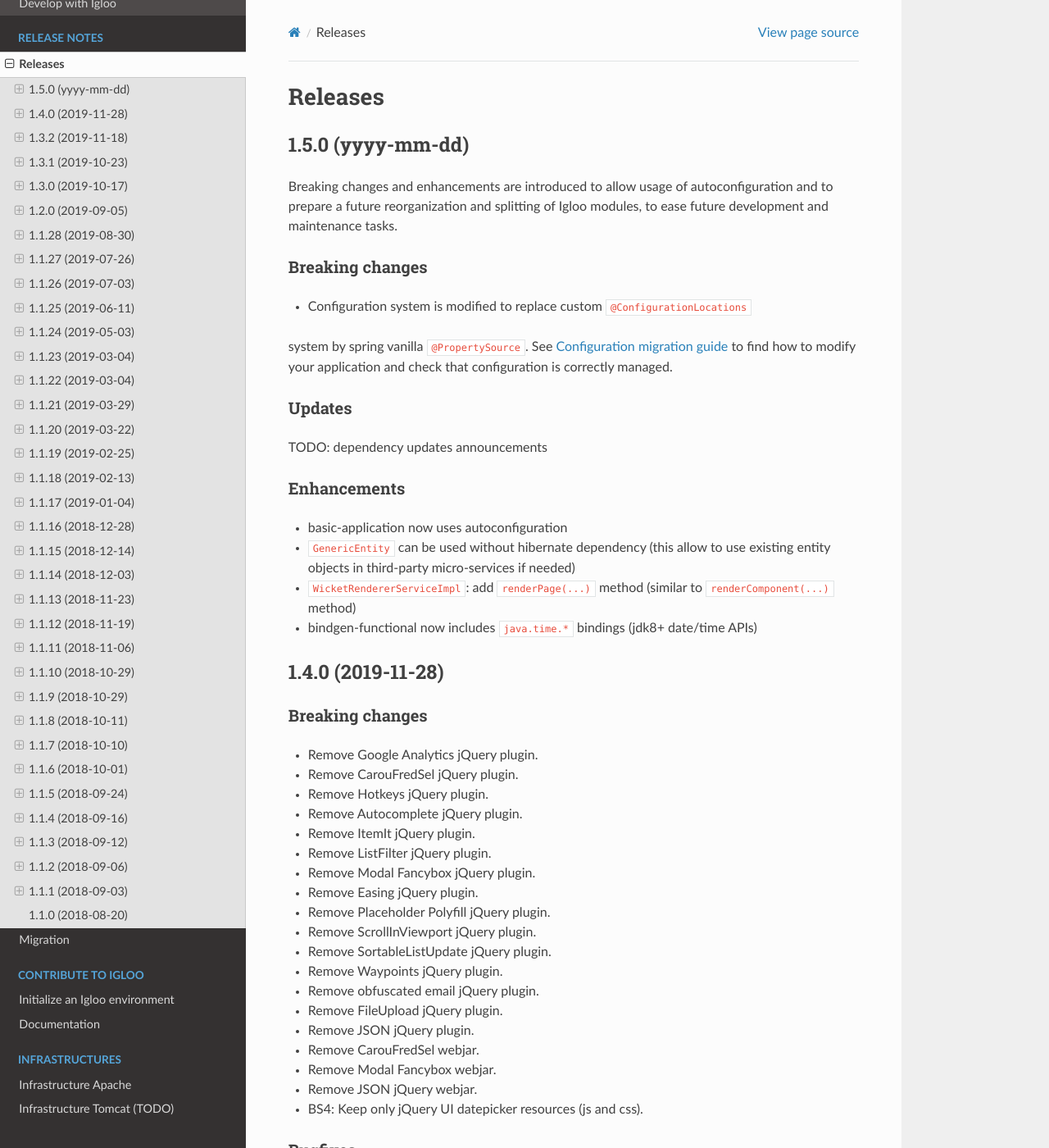
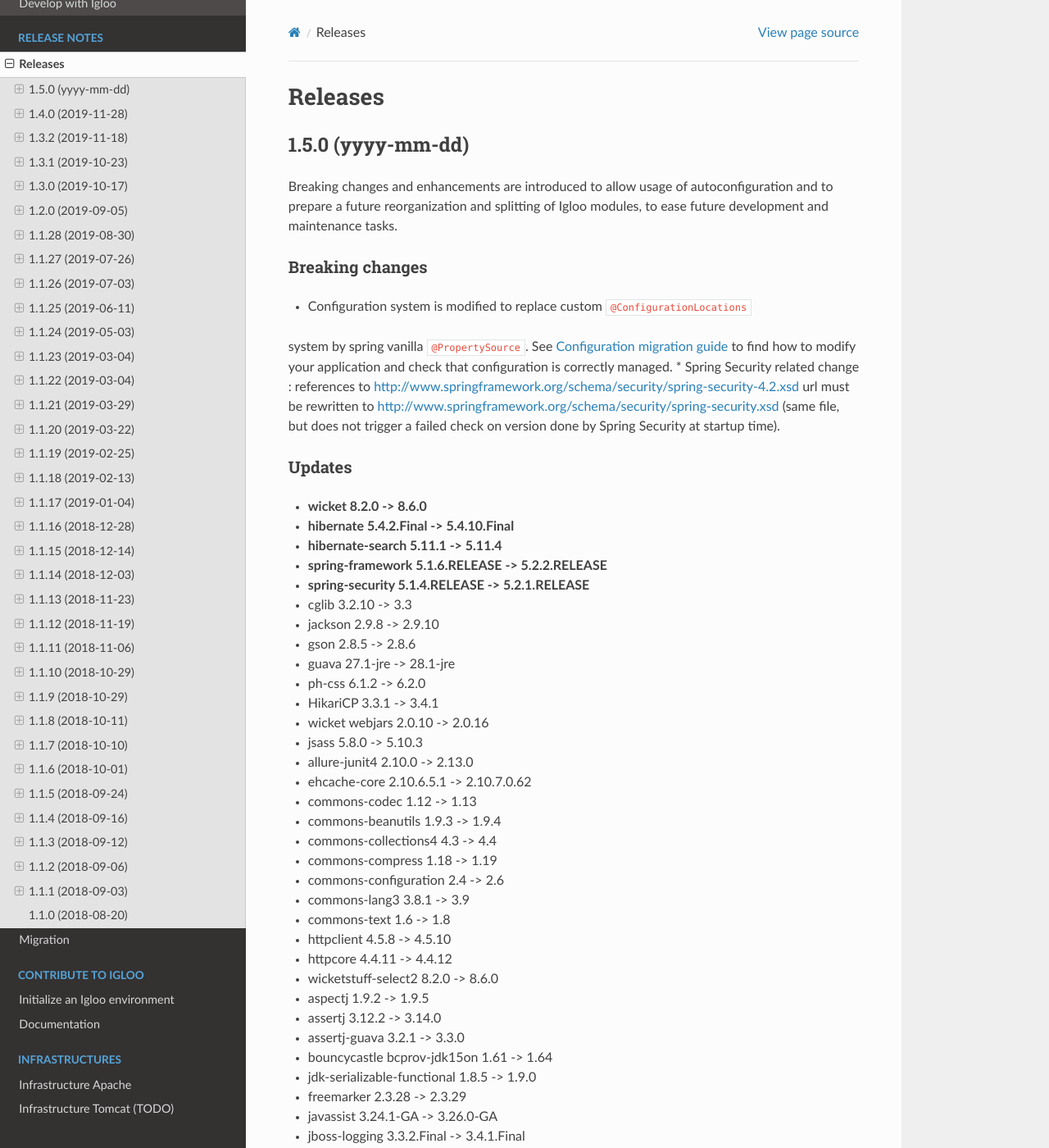
Before and after one commit to igloo-project/igloo-doc, a Sphinx documentation site: the page built from source/release-notes/releases.rst, in a window 1280 px wide and 1400 px high. Shown: the whole window at 82% size. Built offline with Sphinx 7.4.7 and the Read the Docs theme 2.0.0, drawn with Linux system fonts in a browser that asks for light colours; some of the changed text lies outside the part shown.

Commit message:
correct updates

```diff
--- a/source/release-notes/releases.rst
+++ b/source/release-notes/releases.rst
@@ -18,11 +18,72 @@
 system by spring vanilla ``@PropertySource``. See
 :ref:`property-source-migration` to find how to modify your application and
 check that configuration is correctly managed.
+* Spring Security related change : references to http://www.springframework.org/schema/security/spring-security-4.2.xsd
+url must be rewritten to http://www.springframework.org/schema/security/spring-security.xsd
+(same file, but does not trigger a failed check on version done by Spring Security at startup time).
 
 Updates
 *******
 
-TODO: dependency updates announcements
+* **wicket 8.2.0 -> 8.6.0**
+* **hibernate 5.4.2.Final -> 5.4.10.Final**
+* **hibernate-search 5.11.1 -> 5.11.4**
+* **spring-framework 5.1.6.RELEASE -> 5.2.2.RELEASE**
+* **spring-security 5.1.4.RELEASE -> 5.2.1.RELEASE**
+* cglib 3.2.10 -> 3.3
+* jackson 2.9.8 -> 2.9.10
+* gson 2.8.5 -> 2.8.6
+* guava 27.1-jre -> 28.1-jre
+* ph-css 6.1.2 -> 6.2.0
+* HikariCP 3.3.1 -> 3.4.1
+* wicket webjars 2.0.10 -> 2.0.16
+* jsass 5.8.0 -> 5.10.3
+* allure-junit4 2.10.0 -> 2.13.0
+* ehcache-core 2.10.6.5.1 -> 2.10.7.0.62
+* commons-codec 1.12 -> 1.13
+* commons-beanutils 1.9.3 -> 1.9.4
+* commons-collections4 4.3 -> 4.4
+* commons-compress 1.18 -> 1.19
+* commons-configuration 2.4 -> 2.6
+* commons-lang3 3.8.1 -> 3.9
+* commons-text 1.6 -> 1.8
+* httpclient 4.5.8 -> 4.5.10
+* httpcore 4.4.11 -> 4.4.12
+* wicketstuff-select2 8.2.0 -> 8.6.0
+* aspectj 1.9.2 -> 1.9.5
+* assertj 3.12.2 -> 3.14.0
+* assertj-guava 3.2.1 -> 3.3.0
+* bouncycastle bcprov-jdk15on 1.61 -> 1.64
+* jdk-serializable-functional 1.8.5 -> 1.9.0
+* freemarker 2.3.28 -> 2.3.29
+* javassist 3.24.1-GA -> 3.26.0-GA
+* jboss-logging 3.3.2.Final -> 3.4.1.Final
+* jsoup 1.11.3 -> 1.12.1
+* mockito 2.25.1 -> 3.2.0
+* passay 1.4.0 -> 1.5.0
+* postgresql 42.2.5 -> 42.2.9
+* slf4j 1.7.26 -> 1.7.29
+* apache-poi 4.1.0 -> 4.1.1
+* byte-buddy 1.9.10 -> 1.10.2
+* h2database 1.4.199 -> 1.4.200
+* querydsl 4.2.1 -> 4.2.2
+* webjars-locator-core 0.37 -> 0.43
+* maven-compiler-plugin 3.8.0 -> 3.8.1
+* maven-javadoc-plugin 3.1.0 -> 3.1.1
+* maven-source-plugin 3.0.1 -> 3.2.0
+* maven-toolchains-plugin 1.1 -> 3.0.0
+* maven-war-plugin 3.2.2 -> 3.2.3
+* jacoco-maven-plugin 0.8.3 -> 0.8.5
+* dependency-check-maven 5.2.1 -> 5.2.4
+* animal-sniffer-maven-plugin 1.17 -> 1.18
+* maven-antrun 1.4.0 -> 1.5.0
+* maven-assembly-plugin 3.1.1 -> 3.2.0
+* maven-failsafe-plugin 3.0.0-M3 -> 3.0.0-M4
+* maven-surefire-plugin 3.0.0-M3 -> 3.0.0-M4
+* wagon-ssh-external 3.3.3 -> 3.3.4
+* maven-enforcer-plugin 3.0.0-M2 -> 3.0.0-M3
+
+
 
 Enhancements
 ************
@@ -113,56 +174,6 @@
 
 * Font Awesome 5.10.2 -> 5.11.2
 * Popper.js 1.15.0 -> 1.16.0
-
-Updates
-*******
-
-* **wicket 8.2.0 -> 8.6.0**
-* **hibernate 5.4.2.Final -> 5.4.5.Final**
-* **spring-framework 5.1.6.RELEASE -> 5.2.0.RELEASE**
-* **spring-security 5.1.4.RELEASE -> 5.2.0.RELEASE**
-* cglib 3.2.10 -> 3.3
-* jackson 2.9.8 -> 2.9.10
-* gson 2.8.5 -> 2.8.6
-* guava 27.1-jre -> 28.1-jre
-* ph-css 6.1.2 -> 6.2.0
-* HikariCP 3.3.1 -> 3.4.1
-* beanutils 1.9.3 -> 1.9.4
-* commons-codec 1.12 -> 1.13
-* wicket webjars 2.0.10 -> 2.0.16
-* jsass 5.8.0 -> 5.9.0
-* allure-junit4 2.10.0 -> 2.13.0
-* ehcache-core 2.10.6.5.1 -> 2.10.7.0.62
-* commons-collections4 4.3 -> 4.4
-* commons-compress 1.18 -> 1.19
-* commons-configuration 2.4 -> 2.6
-* commons-lang3 3.8.1 -> 3.9
-* commons-text 1.6 -> 1.8
-* httpclient 4.5.8 -> 4.5.10
-* httpcore 4.4.11 -> 4.4.12
-* wicketstuff-select2 8.2.0 -> 8.6.0
-* aspectj 1.9.2 -> 1.9.4
-* assertj 3.12.2 -> 3.13.2
-* bouncycastle 1.61 -> 1.63
-* jdk-serializable-functional 1.8.5 -> 1.8.6
-* freemarker 2.3.28 -> 2.3.29
-* javassist 3.24.1-GA -> 3.25.0-GA
-* jboss-logging 3.3.2.Final -> 3.4.1.Final
-* jsoup 1.11.3 -> 1.12.1
-* mockito 2.25.1 -> 3.1.0
-* passay 1.4.0 -> 1.5.0
-* postgresql 42.2.5 -> 42.2.8
-* slf4j 1.7.26 -> 1.7.28
-* webjars-locator-core 0.37 -> 0.41
-* maven-compiler-plugin 3.8.0 -> 3.8.1
-* maven-jar-plugin 3.1.1 -> 3.1.2
-* maven-javadoc-plugin 3.1.0 -> 3.1.1
-* maven-source-plugin 3.0.1 -> 3.1.0
-* maven-toolchains-plugin 1.1 -> 3.0.0
-* maven-war-plugin 3.2.2 -> 3.2.3
-* jacoco-maven-plugin 0.8.3 -> 0.8.4
-* dependency-check-maven 5.2.1 -> 5.2.2
-* animal-sniffer-maven-plugin 1.17 -> 1.18
 
 .. _v1.3.0:
 
```
